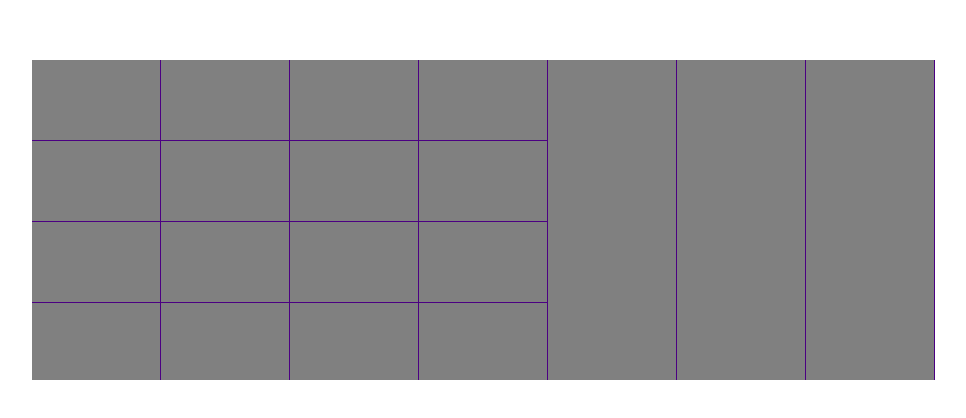
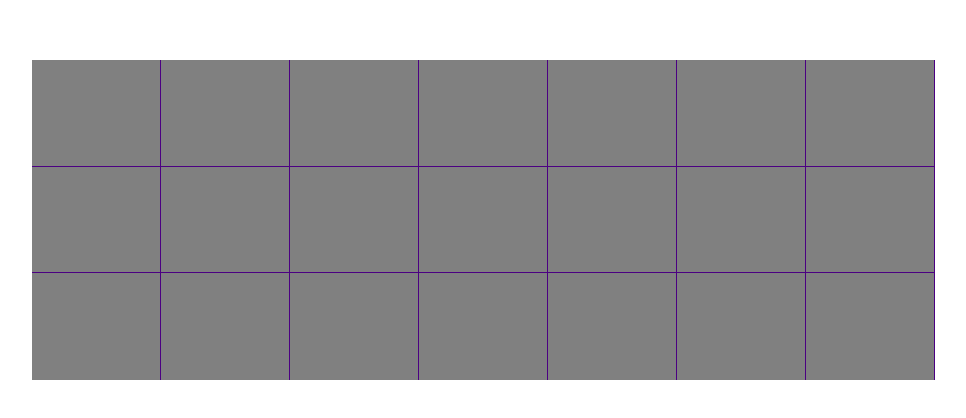
Before and after one commit to cyberstizz/weatherapp, a React (Create React App) app: page / in a window 1280 px wide. Shown: the part 180-598 px from the top of the page, without its empty margins (224-1190 px from the left). Built offline with nearby package versions, Linux system fonts and the light colour scheme.

Commit message:
finishing dividing all days

```diff
--- a/src/App.css
+++ b/src/App.css
@@ -108,10 +108,14 @@ border-right: indigo 1px solid;
 
 #topRow{
   border-bottom: indigo 1px solid;
-  height: 25%;
+  height: 33%;
 }
 
 #imageRow{
   border-bottom: indigo 1px solid;
-  height: 25%;
+  height: 33%;
 }
+
+#bottomRow{
+  height: 33%;
+}
--- a/src/App.js
+++ b/src/App.js
@@ -6,25 +6,25 @@ function App() {
     <div className="App">
      <div id="daysDiv">
       <div id="mondayDiv">
-        <div id="topRow"></div><div id="imageRow"></div><div id="imageRow"></div>
+         <div id="topRow"></div><div id="imageRow"></div><div id="bottomRow"></div>
       </div>
       <div id="tuesdayDiv">
-      <div id="topRow"></div><div id="imageRow"></div><div id="imageRow"></div>
+        <div id="topRow"></div><div id="imageRow"></div><div id="bottomRow"></div>
       </div>
       <div id="wednesdayDiv">
-      <div id="topRow"></div><div id="imageRow"></div><div id="imageRow"></div>
+        <div id="topRow"></div><div id="imageRow"></div><div id="bottomRow"></div>
       </div>
       <div id="thursdayDiv">
-      <div id="topRow"></div><div id="imageRow"></div><div id="imageRow"></div>
+        <div id="topRow"></div><div id="imageRow"></div><div id="bottomRow"></div>
       </div>
       <div id="fridayDiv">
-      <div></div><div></div><div></div>
+      <div id="topRow"></div><div id="imageRow"></div><div id="bottomRow"></div>
       </div>
       <div id="saturdayDiv">
-      <div></div><div></div><div></div>
+      <div id="topRow"></div><div id="imageRow"></div><div id="bottomRow"></div>
       </div>
       <div id="sundayDiv">
-      <div></div><div></div><div></div>
+      <div id="topRow"></div><div id="imageRow"></div><div id="bottomRow"></div>
       </div>
 
      </div>
```
